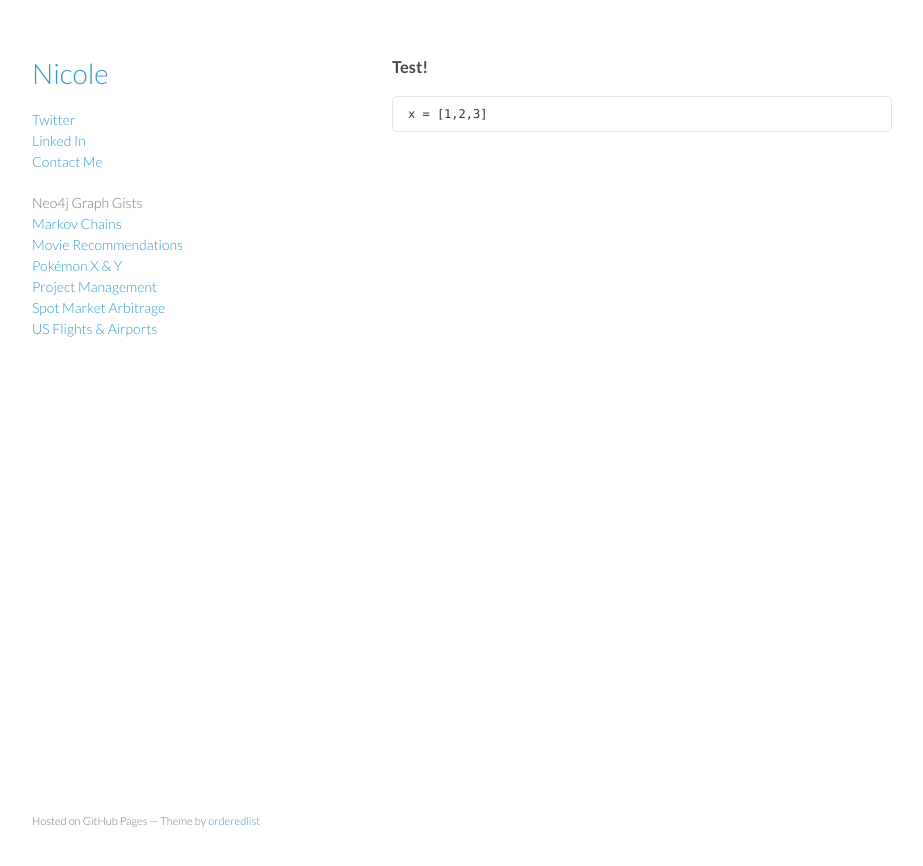
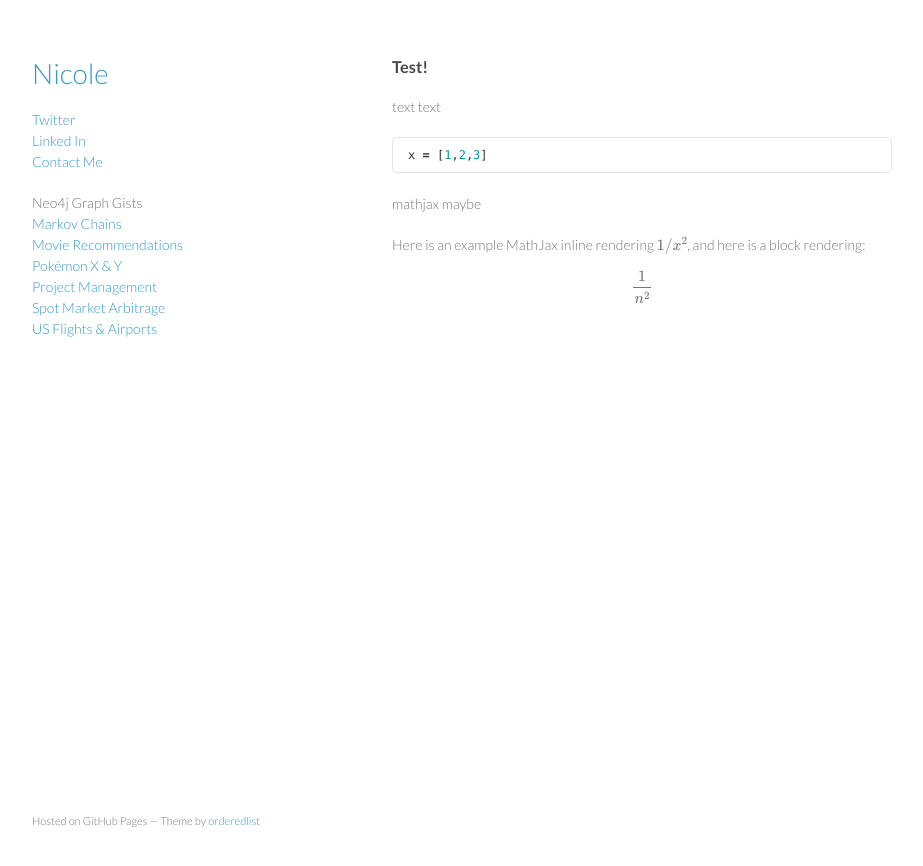
Before and after one commit to nicolewhite/nicolewhite.github.io_old, a Jekyll site: the page built from _posts/2014-05-06-test.md, in a window 1280 px wide. Shown: the top 866 px of the page, without its empty margins (178-1101 px from the left). Built offline with Jekyll 4.4.1, drawn with Linux system fonts in a browser that asks for light colours; formulas are drawn with MathJax 3.

Commit message:
test mathjax

````diff
--- a/_includes/header.html
+++ b/_includes/header.html
@@ -8,6 +8,7 @@
     <link rel="stylesheet" href="/stylesheets/styles.css">
     <link rel="stylesheet" href="/stylesheets/pygment_trac.css">
     <meta name="viewport" content="width=device-width, initial-scale=1, user-scalable=no">
+	<script type="text/javascript" src="http://cdn.mathjax.org/mathjax/latest/MathJax.js?config=TeX-AMS-MML_HTMLorMML"></script>
     <!--[if lt IE 9]>
     <script src="//html5shiv.googlecode.com/svn/trunk/html5.js"></script>
     <![endif]-->
--- a/_posts/2014-05-06-test.md
+++ b/_posts/2014-05-06-test.md
@@ -1,9 +1,17 @@
 ---
 layout: default
+title: Why do we divide by n - 1 when calculating the sample variance?
 ---
 
 ### Test!
 
-```
+text text
+
+```python
 x = [1,2,3]
 ```
+
+mathjax maybe
+
+Here is an example MathJax inline rendering \\( 1/x^{2} \\), and here is a block rendering:
+\\[ \frac{1}{n^{2}} \\]
````
